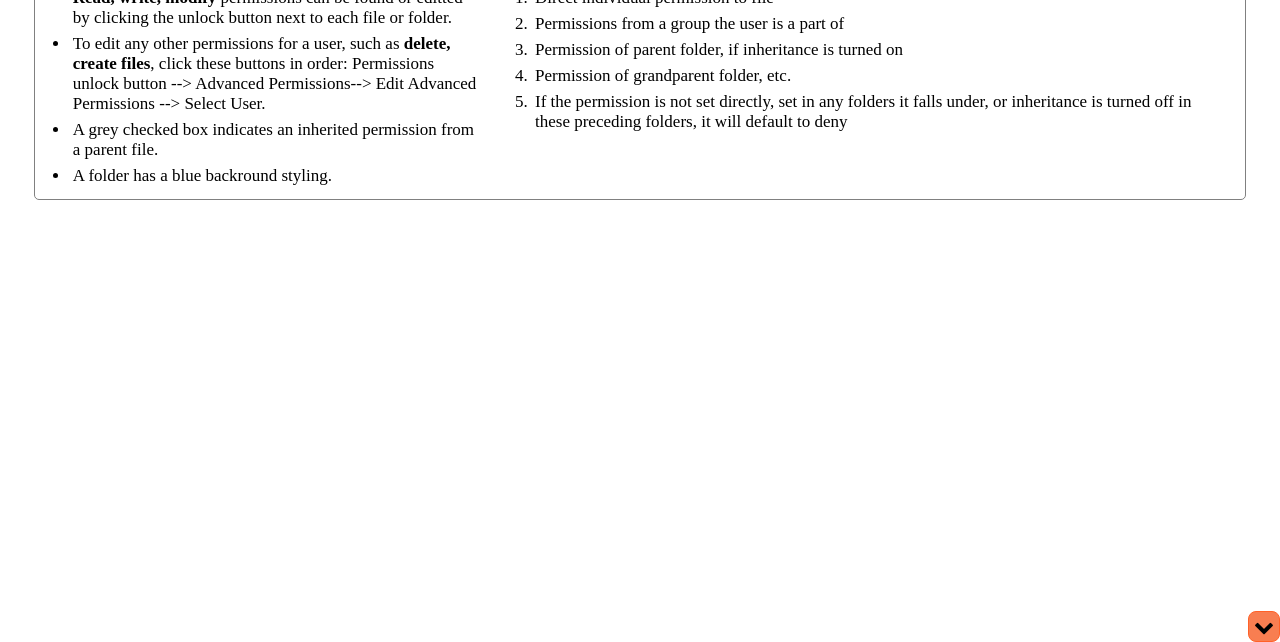
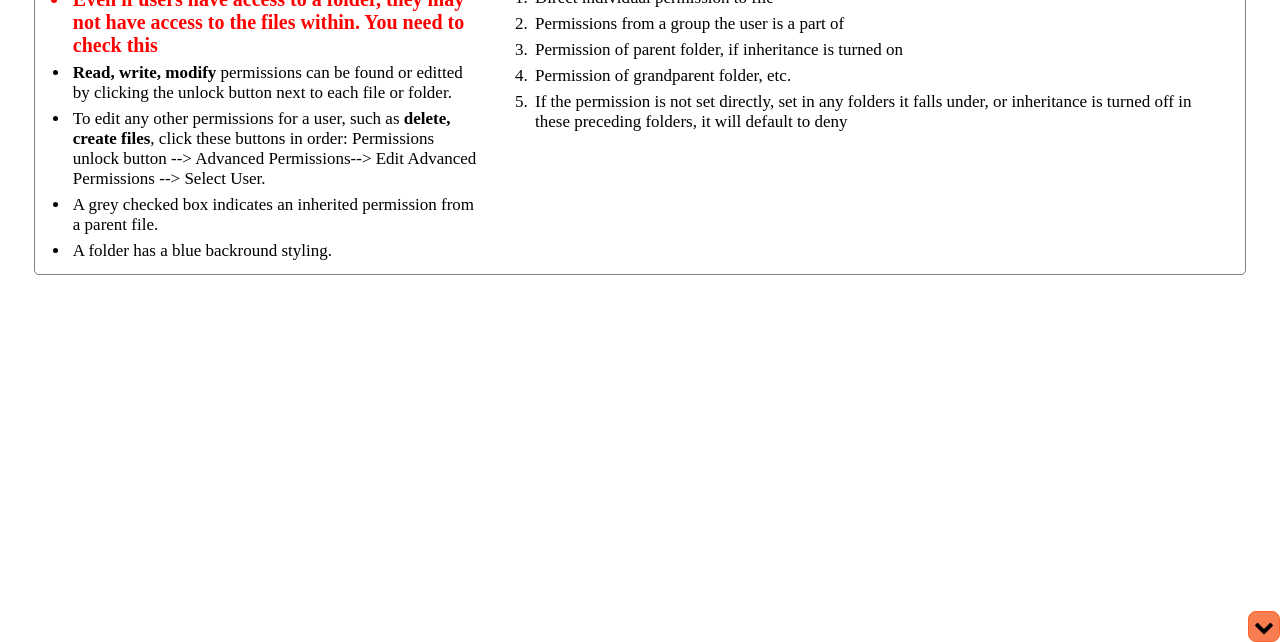
Before and after one commit to cse-256-f22/gender-mag-project-meenavanessa, a website: page index.html in a window 1280 px wide. Shown: the part 158-800 px from the top of the page. Drawn offline with nearby package versions, Linux system fonts and the light colour scheme; no server answers; a script that the page names is missing; a web font is replaced by a local one.

Commit message:
added a piece of text

```diff
--- a/index.html
+++ b/index.html
@@ -88,6 +88,7 @@
             <br>
             <div id="flexcontainer" style="display:flex; flex-direction: row; border: 1px solid grey;border-radius:5px;width:93%;margin:auto; padding: 10px">
                 <ul style="width:50%; font-size: 20px; margin-left:25px; margin-right:25px;"><h2>Instructions:</h2>
+                    <li style="font-size: 20px;padding:3px; color: red;"><strong>Even if users have access to a folder, they may not have access to the files within. You need to check this</strong></li>
                     <li style="font-size: 17px;padding:3px"><strong>Read, write, modify</strong> permissions can be found or editted by clicking the unlock button next to each file or folder.</li>
                     <li style="font-size: 17px;padding:3px">To edit any other permissions for a user, such as <strong>delete, create files</strong>, click these buttons in order: Permissions unlock button --> Advanced Permissions--> Edit Advanced Permissions --> Select User.</li>
                     <li style="font-size: 17px;padding:3px">A grey checked box indicates an inherited permission from a parent file.</li>
```
Also changed, not shown: 1 other file.
